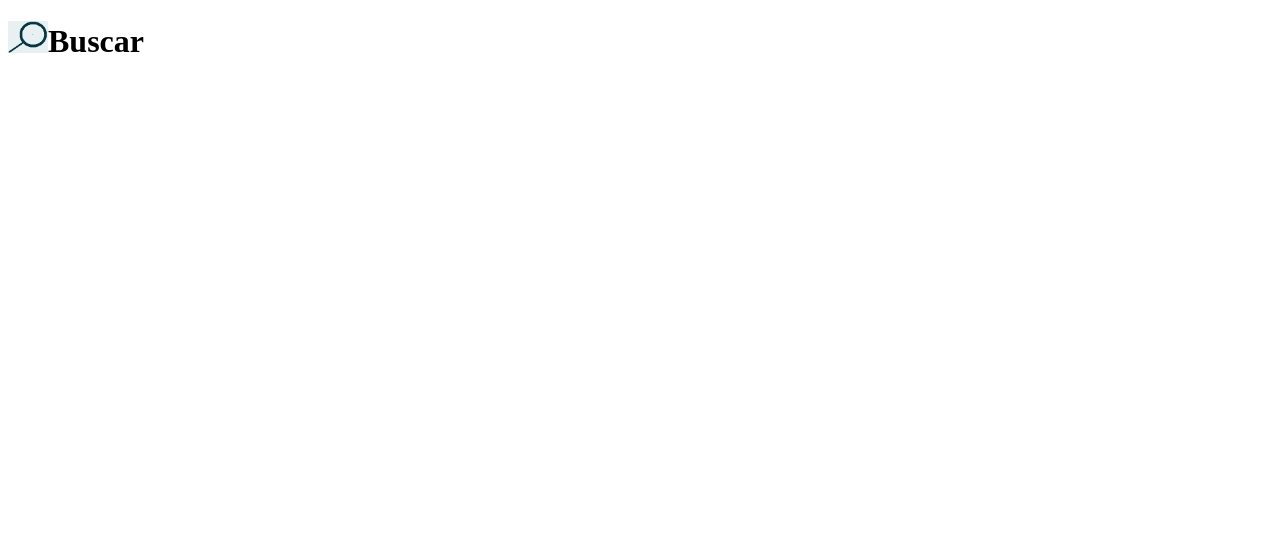
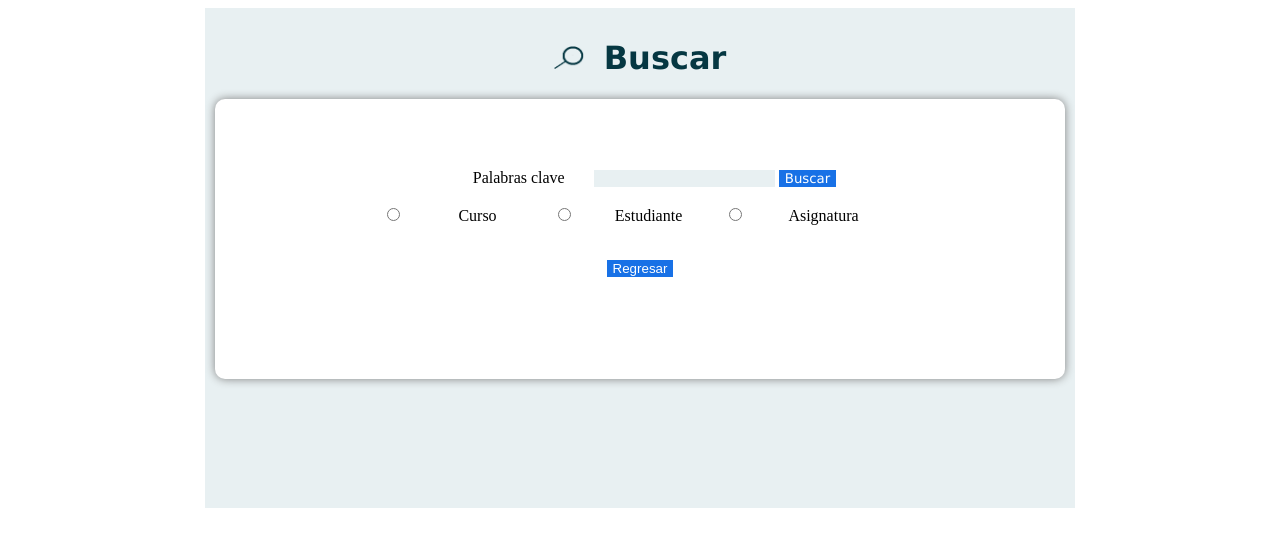
Before and after one commit to AEsala/Proyecto-Grupo8, a plain HTML site: page Sprint#3/templates/paginaBuscar.html in a window 1280 px wide. Drawn offline with Linux system fonts and the light colour scheme.

Commit message:
Pagina de busqueda

```diff
--- a/Sprint#3/static/css/retroAlimenBusqueda.css
+++ b/Sprint#3/static/css/retroAlimenBusqueda.css
@@ -22,13 +22,13 @@ div.info {
 
 p {
     color: #053742;
-    /* font-family: 'Source Sans Pro', sans-serif; */
+     font-family: 'Source Sans Pro', sans-serif;
     font-family: Verdana, Geneva, Tahoma, sans-serif;
 }
 
 input{
     background-color: #E8F0F2;
-    /* border-style: unset; */
+     border-style: unset;
     border-color: #053742;
 }
 
@@ -60,3 +60,17 @@ textarea{
     height: 150px;
     background-color: #E8F0F2;
 }
+
+.busca{
+    text-align: center;
+    margin-top: 50px;
+}
+
+.volver{
+    text-align: center;
+    background-color: rgb(24, 113, 230);
+    color: white;
+    margin-top: 35px;
+
+
+}
--- a/Sprint#3/templates/paginaBuscar.html
+++ b/Sprint#3/templates/paginaBuscar.html
@@ -5,11 +5,24 @@
     <meta http-equiv="X-UA-Compatible" content="IE=edge">
     <meta name="viewport" content="width=device-width, initial-scale=1.0">
     <title>Buscar</title>
-    <link rel="static" href="/static/css/retroAlimenBusqueda.css">
+    <link rel="stylesheet" href="/static/css/retroAlimenBusqueda.css">
 </head>
 <body>
     <div class="component">
-        <h1><img src="/static/images/lupa.png" width="40">Buscar</h1>
+        <h1><img src="/static/images/lupa.png" alt="Lupa de busqueda" width="30">Buscar</h1>
+        <div class="info">
+            <form class="busca" action="/docente/resultados" method="get" autocomplete="on">
+                <label>Palabras clave</label><input type="text"> <input class="button" type="submit" value="Buscar">
+                <br>
+                <br>
+                <input type="radio" id="cursp"><label for="curso">Curso</label><input type="radio"><label>Estudiante</label><input type="radio">
+                <label>Asignatura</label><br>
+                <input class="volver" type="submit" formaction="/docente" value="Regresar">
+
+            </form>
+
+        </div>
+
     </div>
 
 
```
Also changed, not shown: Sprint#3/templates/buscarActividad.html (+0 -1 lines).
